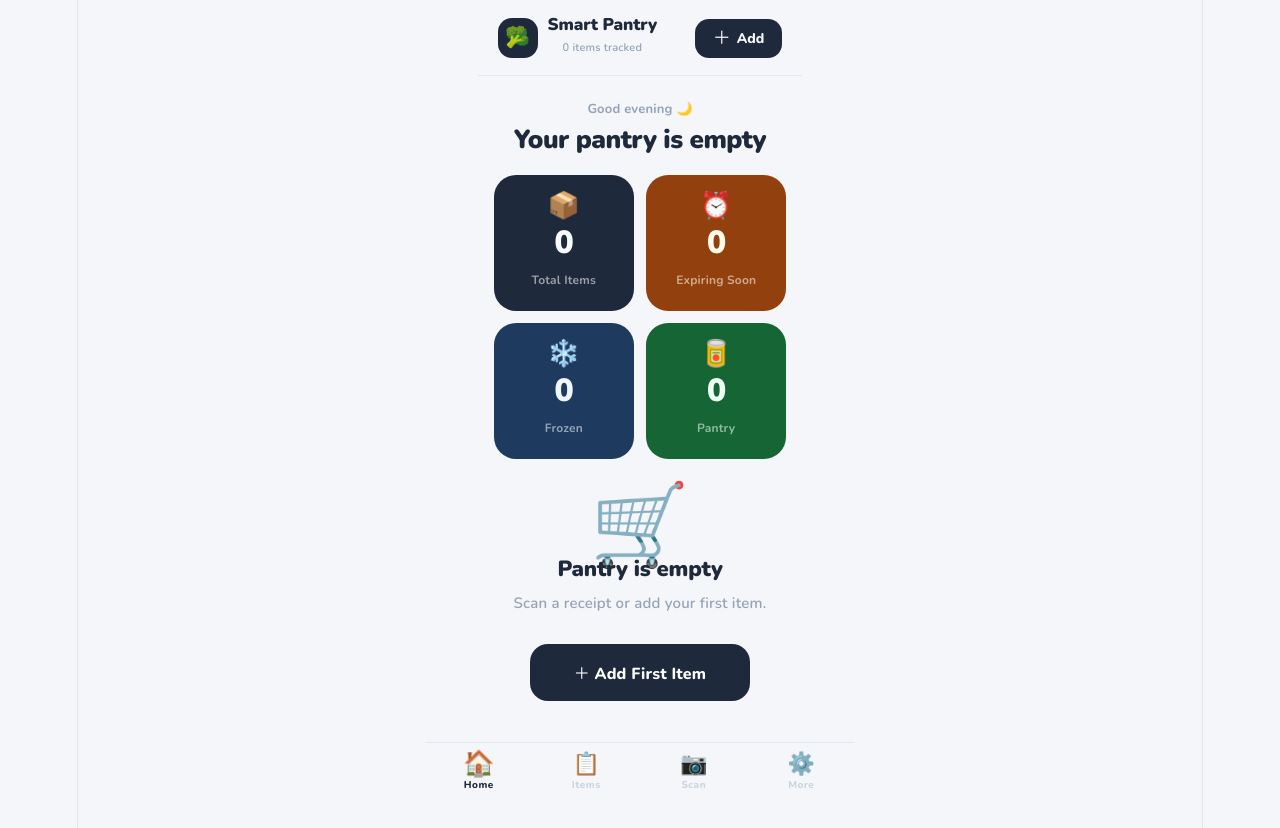
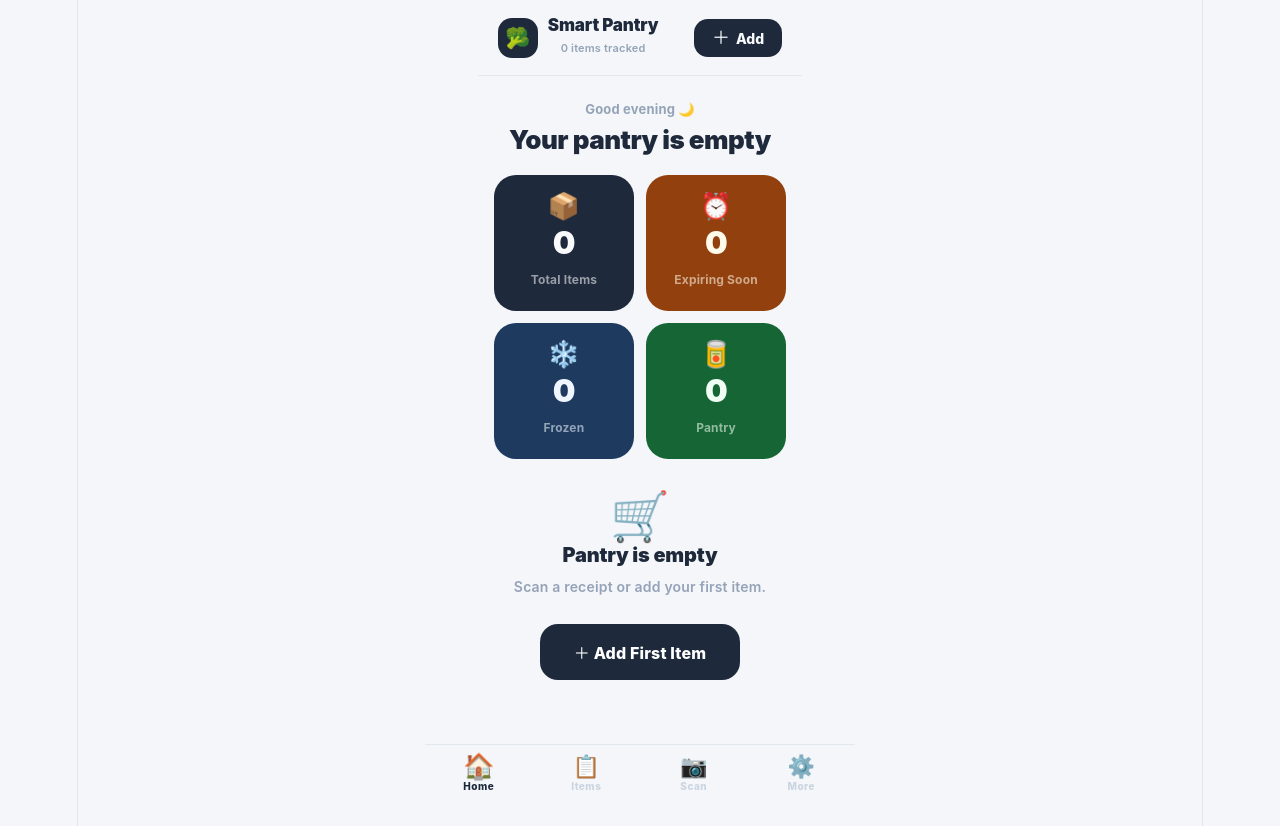
Before and after one commit to Umashankar10-2002/smart-pantry, a React (Vite) app: page / in a window 1280 px wide. Shown: the top 828 px of the page. Built offline with nearby package versions, Linux system fonts and the light colour scheme.

Commit message:
smaller empty state

```diff
--- a/src/App.jsx
+++ b/src/App.jsx
@@ -63,10 +63,9 @@ const S = {
 };
 
 const CSS = `
-@import url('https://fonts.googleapis.com/css2?family=Nunito:wght@400;500;600;700;800;900&display=swap');
 *{box-sizing:border-box;margin:0;padding:0;-webkit-tap-highlight-color:transparent;}
 html,body{overscroll-behavior:none;background:#F4F6F9;}
-input,select,textarea,button{font-family:inherit;}
+input,select,textarea,button{font-family:-apple-system,'SF Pro Display','SF Pro Text',BlinkMacSystemFont,sans-serif;}
 button{cursor:pointer;border:none;}
 ::-webkit-scrollbar{display:none;}
 
@@ -182,7 +181,7 @@ const BG = {
   margin: "0 auto",
   paddingBottom: 90,
   position: "relative",
-  fontFamily: "'Nunito', system-ui, sans-serif",
+  fontFamily: "-apple-system, 'SF Pro Display', 'SF Pro Text', BlinkMacSystemFont, sans-serif",
 };
 
 export default function App() {
@@ -380,11 +379,11 @@ function HomePage({enriched,sum,urgent,frozen,good,onItem,onAdd,onStatClick}) {
       </>}
 
       {enriched.length === 0 && (
-        <div style={{textAlign:"center",padding:"50px 20px"}}>
-          <div style={{fontSize:80,marginBottom:16}}>🛒</div>
-          <div style={{fontSize:22,fontWeight:900,color:"#1E293B",marginBottom:8,letterSpacing:"-0.01em"}}>Pantry is empty</div>
-          <div style={{color:"#94A3B8",marginBottom:28,fontSize:15,fontWeight:600}}>Scan a receipt or add your first item.</div>
-          <button className="btn-p" onClick={onAdd} style={{maxWidth:220,margin:"0 auto",display:"block"}}>＋ Add First Item</button>
+        <div style={{textAlign:"center",padding:"40px 20px"}}>
+          <div style={{fontSize:48,marginBottom:12}}>🛒</div>
+          <div style={{fontSize:20,fontWeight:900,color:"#1E293B",marginBottom:6,letterSpacing:"-0.01em"}}>Pantry is empty</div>
+          <div style={{color:"#94A3B8",marginBottom:24,fontSize:14,fontWeight:600}}>Scan a receipt or add your first item.</div>
+          <button className="btn-p" onClick={onAdd} style={{maxWidth:200,margin:"0 auto",display:"block"}}>＋ Add First Item</button>
         </div>
       )}
     </div>
```
